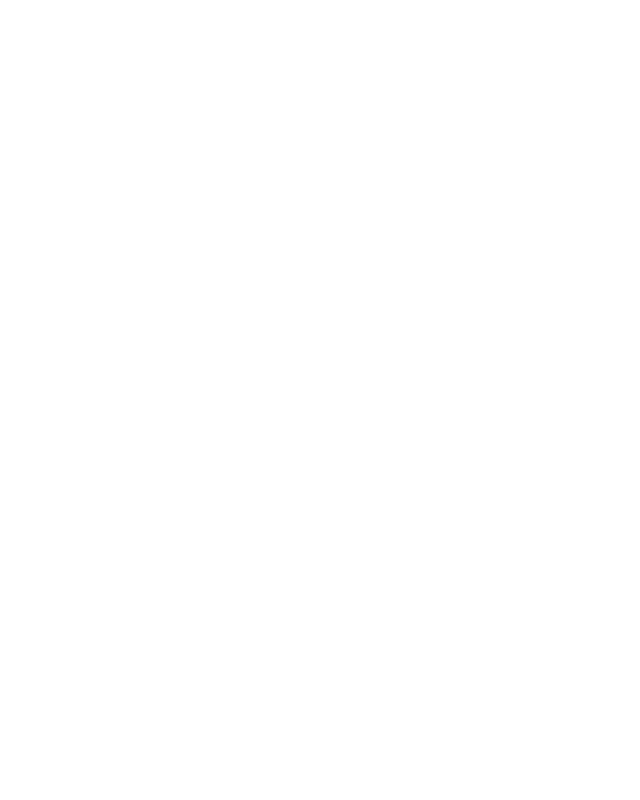
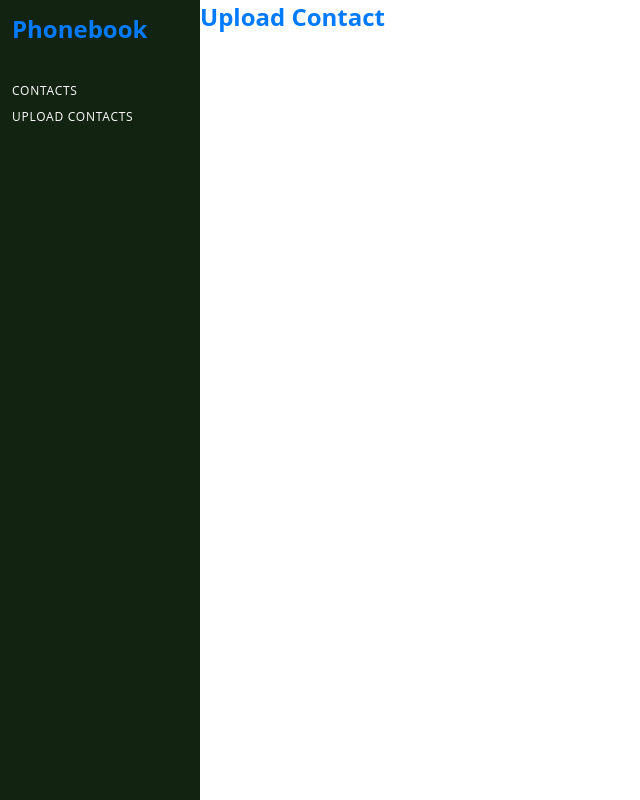
Before and after one commit to arun-kumar-1995/Contact-book-app, a React (Vite) app in the folder frontend/: page /upload-contacts in a window 1280 px wide. Before the commit this address had no page. Shown: the whole page, without its empty margins (0-640 px from the left). Built offline with nearby package versions, Linux system fonts and the light colour scheme.

Commit message:
page not found

```diff
--- a/frontend/src/App.jsx
+++ b/frontend/src/App.jsx
@@ -7,6 +7,9 @@ const ContactDetails = lazy(() =>
   import("./pages/ContactDetails/ContactDetails")
 );
 
+const UploadContact = lazy(() => import("./pages/UploadContact/UploadContact"));
+const PageNotFound = lazy(() => import("./pages/PageNotFound/PageNotFound"));
+
 const App = () => {
   return (
     <Suspense fallback={<div>Loading...</div>}>
@@ -14,6 +17,8 @@ const App = () => {
         <Routes>
           <Route path="/" element={<Home />} />
           <Route path="/contact-details/:id" element={<ContactDetails />} />
+          <Route path="/upload-contacts" element={<UploadContact />} />
+          <Route path="*" element={<PageNotFound />} />
         </Routes>
       </Router>
     </Suspense>
--- /dev/null
+++ b/frontend/src/pages/PageNotFound/PageNotFound.jsx
@@ -0,0 +1,9 @@
+const PageNotFound = () => {
+  return (
+    <div>
+      <h1>Page not found</h1>
+    </div>
+  );
+};
+
+export default PageNotFound;
--- /dev/null
+++ b/frontend/src/pages/UploadContact/UploadContact.jsx
@@ -0,0 +1,11 @@
+import { Layout } from "../../hoc/Layout";
+
+const UploadContact = () => {
+  return (
+    <>
+      <h1>Upload Contact</h1>
+    </>
+  );
+};
+
+export default Layout(UploadContact);
```
